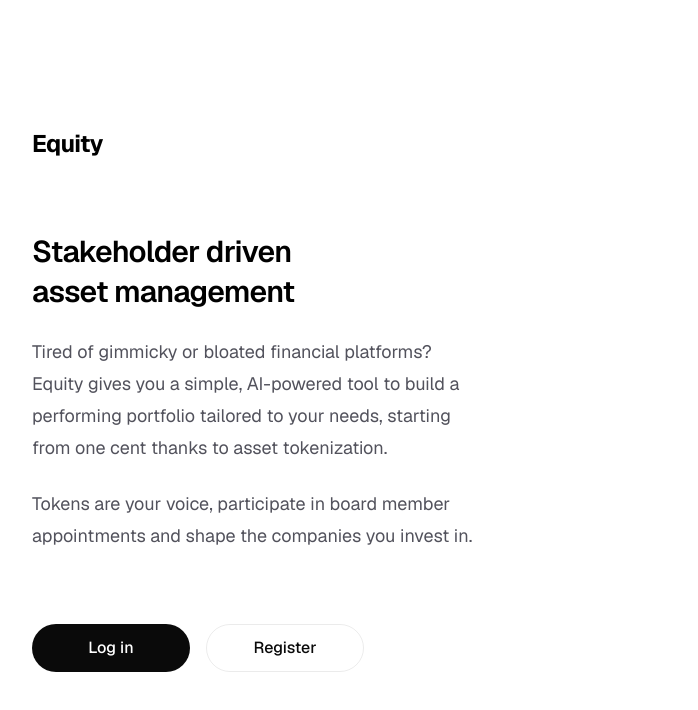
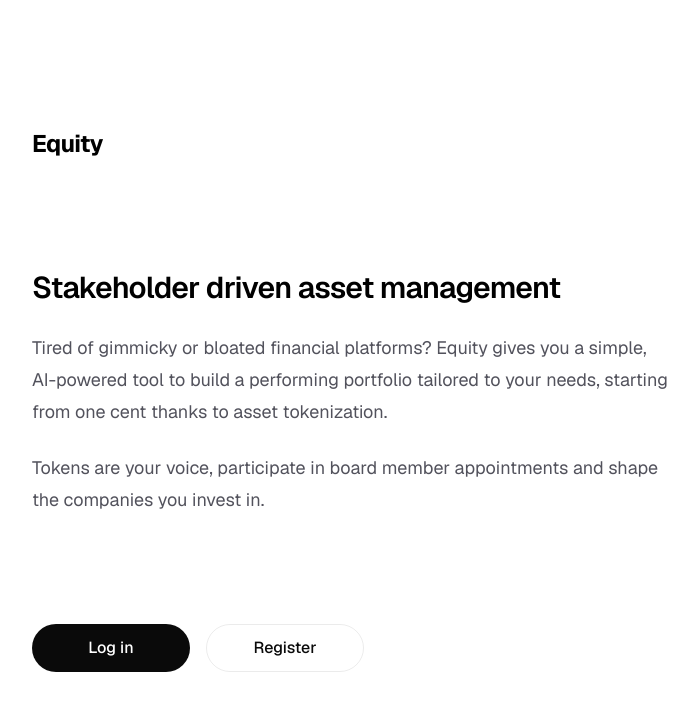
Before and after one commit to JackforJacks/equity, a Next.js app: page / in a window 1280 px wide. Shown: the top 710 px of the page, without its empty margins (288-986 px from the left). Built offline with nearby package versions, Linux system fonts and the light colour scheme.

Commit message:
Remove text width constraints to fill layout

```diff
--- a/app/page.tsx
+++ b/app/page.tsx
@@ -6,13 +6,13 @@ export default function Home() {
           Equity
         </h2>
         <div className="flex flex-col items-center gap-6 text-center sm:items-start sm:text-left">
-          <h1 className="max-w-xs text-3xl font-semibold leading-10 tracking-tight text-black dark:text-zinc-50">
+          <h1 className="text-3xl font-semibold leading-10 tracking-tight text-black dark:text-zinc-50">
             Stakeholder driven asset management
           </h1>
-          <p className="max-w-md text-lg leading-8 text-zinc-600 dark:text-zinc-400">
+          <p className="text-lg leading-8 text-zinc-600 dark:text-zinc-400">
             Tired of gimmicky or bloated financial platforms? Equity gives you a simple, AI-powered tool to build a performing portfolio tailored to your needs, starting from one cent thanks to asset tokenization.
           </p>
-          <p className="max-w-md text-lg leading-8 text-zinc-600 dark:text-zinc-400">
+          <p className="text-lg leading-8 text-zinc-600 dark:text-zinc-400">
             Tokens are your voice, participate in board member appointments and shape the companies you invest in.
           </p>
         </div>
```
